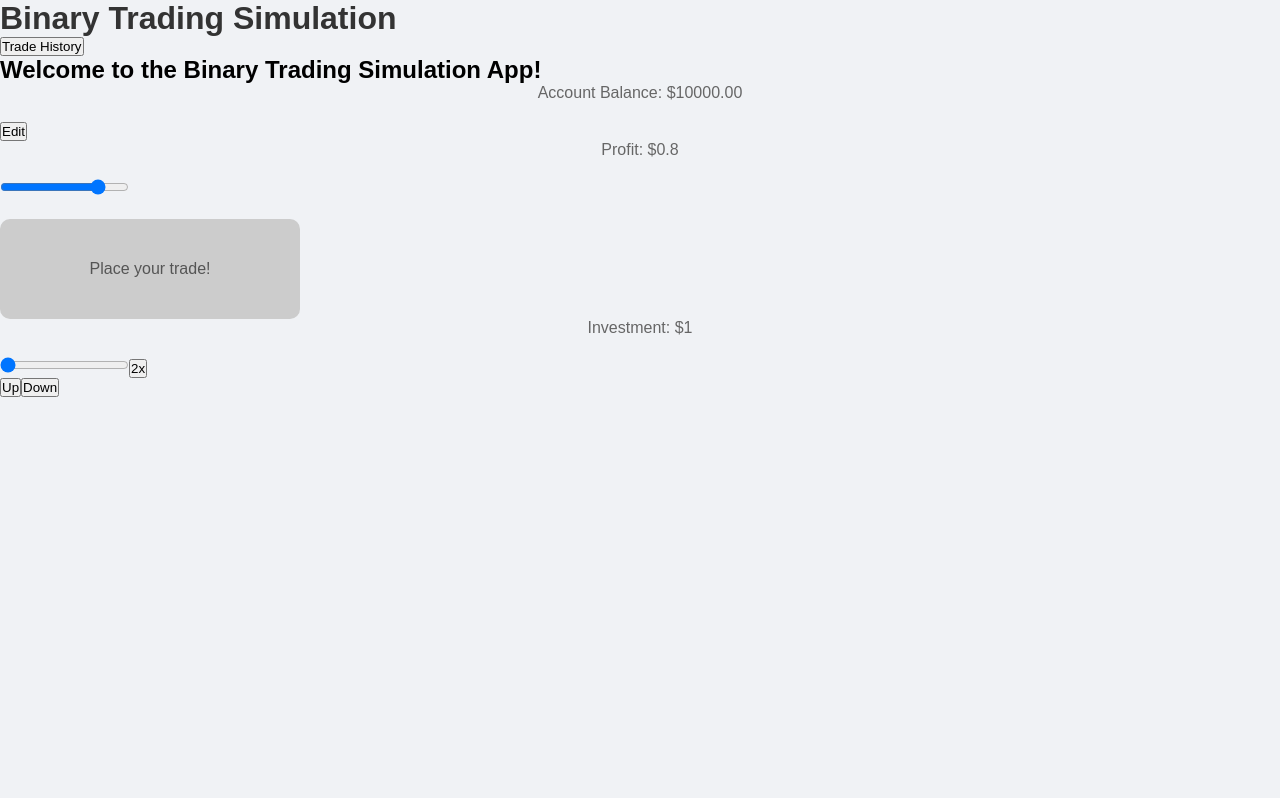
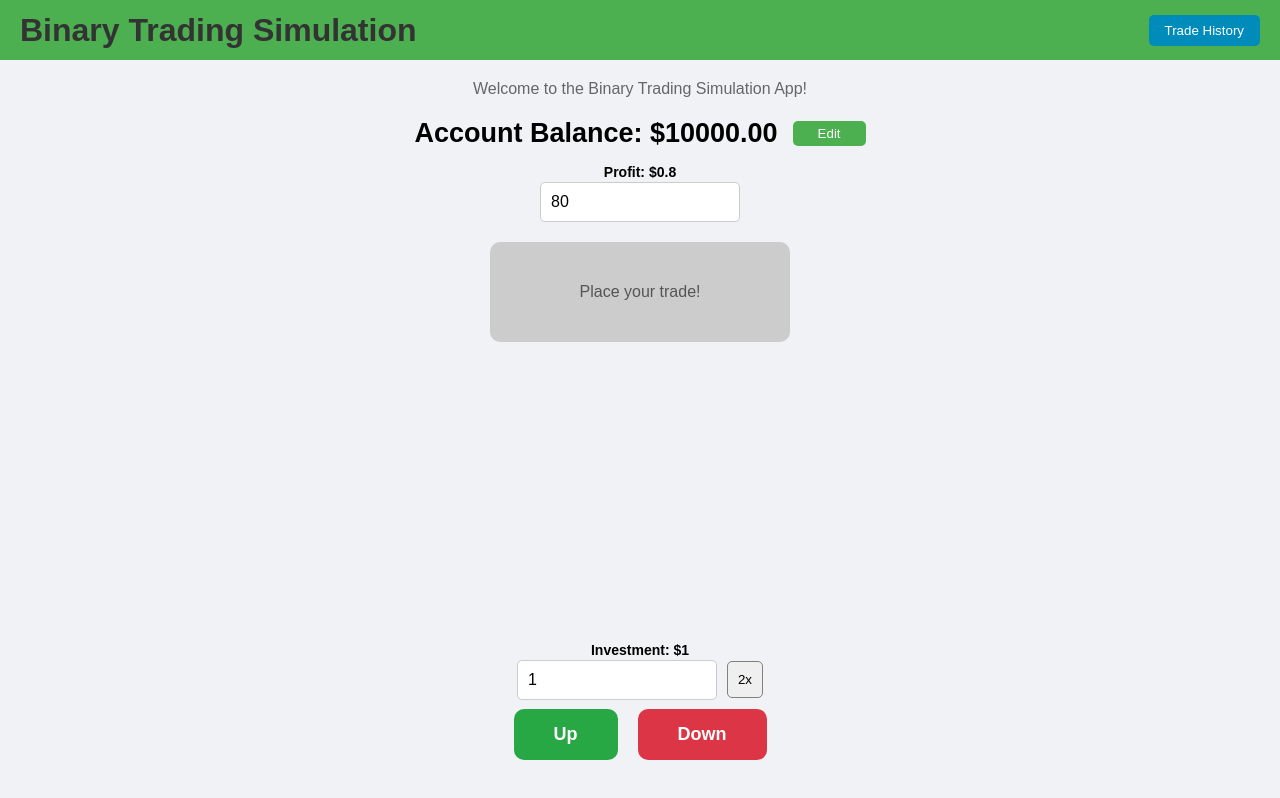
Before and after one commit to awais-2005/binary-trading-simulation, a React (Vite) app: page / in a window 1280 px wide. Built offline with nearby package versions, Linux system fonts and the light colour scheme.

Commit message:
remove claude fix, Direct setting...

```diff
--- a/src/App.jsx
+++ b/src/App.jsx
@@ -2,33 +2,15 @@ import React, { useEffect, useState } from 'react'
 import './index.css'
 
 function App() {
+
     const [showSetBalance, setShowSetBalance] = useState(false);
-  const [balance, setBalance] = useState(() => {
-    const saved = localStorage.getItem('balance');
-    return saved ? Number(saved) : 10000;
-  });
-  const [investment, setInvestment] = useState(() => {
-    const saved = localStorage.getItem('investment');
-    return saved ? Number(saved) : 1;
-  });
+    const [balance, setBalance] = useState(Number(localStorage.getItem('balance')) || 10000);
+    const [investment, setInvestment] = useState(Number(localStorage.getItem('investment')) || 1);
     const [loading, showLoading] = useState(false);
-  const [tradeResult, setTradeResult] = useState(() => {
-    return localStorage.getItem('tradeResult') || 'Place your trade!';
-  });
-  const [tradeHistory, setTradeHistory] = useState(() => {
-    const saved = localStorage.getItem('tradeHistory');
-    try {
-      return saved ? JSON.parse(saved) : [];
-    } catch (error) {
-      console.error("Error parsing trade history:", error);
-      return [];
-    }
-  });
+    const [tradeResult, setTradeResult] = useState(localStorage.getItem('tradeResult') || 'Place your trade!');
+    const [tradeHistory, setTradeHistory] = useState(JSON.parse(localStorage.getItem('tradeHistory')) || []);
     const [showHistory, setShowHistory] = useState(false);
-  const [profit, setProfit] = useState(() => {
-    const saved = localStorage.getItem('profit');
-    return saved ? Number(saved) : 80;
-  });
+    const [profit, setProfit] = useState(Number(localStorage.getItem('profit')) || 80);
 
     useEffect(() => {
         localStorage.setItem('balance', balance.toString());
@@ -56,7 +38,9 @@ function App() {
             return;
         }
         setBalance(balance - investment);
+
         showLoading(true);
+
         calculateTradeOutcome(type, investment, balance);
     };
 
@@ -82,42 +66,45 @@ function App() {
 
     const renderTradeHistory = () => {
         return (
-      <div className="history-container">
-        <h3>Trade History</h3>
+            <div className='trade-history'>
+                <h2>Trade History</h2>
                 {tradeHistory.length > 0 ? tradeHistory.map((trade, index) => (
-          <div key={index} className="history-item">
-            <div>{trade.type == 'up' ? 'Buy' : 'Sell'}</div>
-            <div style={{color: trade.payout > 0 ? 'green' : 'red'}}>
-              ${trade.payout > 0 ? trade.payout : -trade.payout}
+                    <div key={index} className='trade-item'>
+                        <div>
+                            <span className='trade-type'>{trade.type == 'up' ? 'Buy' : 'Sell'}</span>
+                            <span className='payout' style={{color: trade.payout > 0 ? 'green' : 'red'}} >${trade.payout > 0 ? trade.payout : -trade.payout}</span>
                         </div>
-            <div>{trade.dateTime || 'XX-XX-XXXX XX:XX:XX'}</div>
+                        <span className='date-time'>{trade.dateTime || 'XX-XX-XXXX XX:XX:XX'}</span>
                     </div>
-        )) : <div>No trades made yet.</div>}
+                )) : <p className='no-trades'>No trades made yet.</p>}
             </div>
         );
     };
 
   return (
-    <div className="app">
+    <main>
+        <div className="navbar">
             <h1>Binary Trading Simulation</h1>
-      <button onClick={() => setShowHistory(!showHistory)}>
-        {!showHistory ? 'Trade History' : 'Close'}
-      </button>
+            <button className='history' onClick={() => setShowHistory(!showHistory)}>{!showHistory ? 'Trade History' : 'Close'}</button>
+        </div>
+        <p>Welcome to the Binary Trading Simulation App!</p>
+        <div className='balance'>
+            <h2>Account Balance: ${balance.toFixed(2)}</h2>
+            <button className='edit-balance' onClick={() => {setShowSetBalance(!showSetBalance)}}>Edit</button>
+        </div>
 
-      <div className="welcome-section">
-        <h2>Welcome to the Binary Trading Simulation App!</h2>
-        <p>Account Balance: ${balance.toFixed(2)}</p>
-        <button onClick={() => setShowSetBalance(!showSetBalance)}>Edit</button>
-        <p>Profit: ${investment*(profit/100)}</p>
-        <input
-          type="range"
-          min="1"
-          max="100"
+        <span className='profit-label'>Profit: ${investment*(profit/100)}</span>
+        <input className="profit"
+            type="number"
+            min={1}
+            max={100}
+            placeholder="Profit Percentage"
             value={profit}
             onChange={(e) => setProfit(Number(e.target.value))}
         />
+
         {showSetBalance && (
-          <div>
+            <div className='set-balance-content'>
                 <input
                     type="number"
                     value={balance}
@@ -126,35 +113,31 @@ function App() {
                 <button onClick={() => setShowSetBalance(false)}>Save</button>
             </div>
         )}
-      </div>
 
-      {loading && <div className="loading">Placing trade...</div>}
+        {loading && <div className='loading'>Placing trade...</div>}
+        {tradeResult && !loading && <div className='trade-result'>{tradeResult}</div>}
 
-      {tradeResult && !loading && (
-        <div className="trade-result">
-          {tradeResult}
-        </div>
-      )}
+        <span className='investment-label'>Investment: ${investment}</span>
 
-      <div className="investment-section">
-        <p>Investment: ${investment}</p>
-        <input
-          type="range"
-          min="1"
-          max={balance}
+        <div className="invest-container">
+            <input className="investment"
+                type="number"
+                min={1}
+                placeholder="Investment Amount"
                 value={investment}
                 onChange={(e) => setInvestment(Number(e.target.value))}
             />
-        <button onClick={() => setInvestment(investment*2)}>2x</button>
+            <button className='double-up' onClick={() => setInvestment(investment*2)} >2x</button>
         </div>
 
-      <div className="trade-buttons">
-        <button onClick={() => placeTrade("up")}>Up</button>
-        <button onClick={() => placeTrade("down")}>Down</button>
+        <div className="trade-buttons-container">
+            <button className='trade-button call-button' onClick={() => placeTrade("up")} >Up</button>
+            <button className='trade-button put-button' onClick={() => placeTrade("down")} >Down</button>
         </div>
 
         {showHistory && renderTradeHistory()}
-    </div>
+
+    </main>
   )
 }
 
```
Lines whose indentation alone changed are shown as unchanged.
